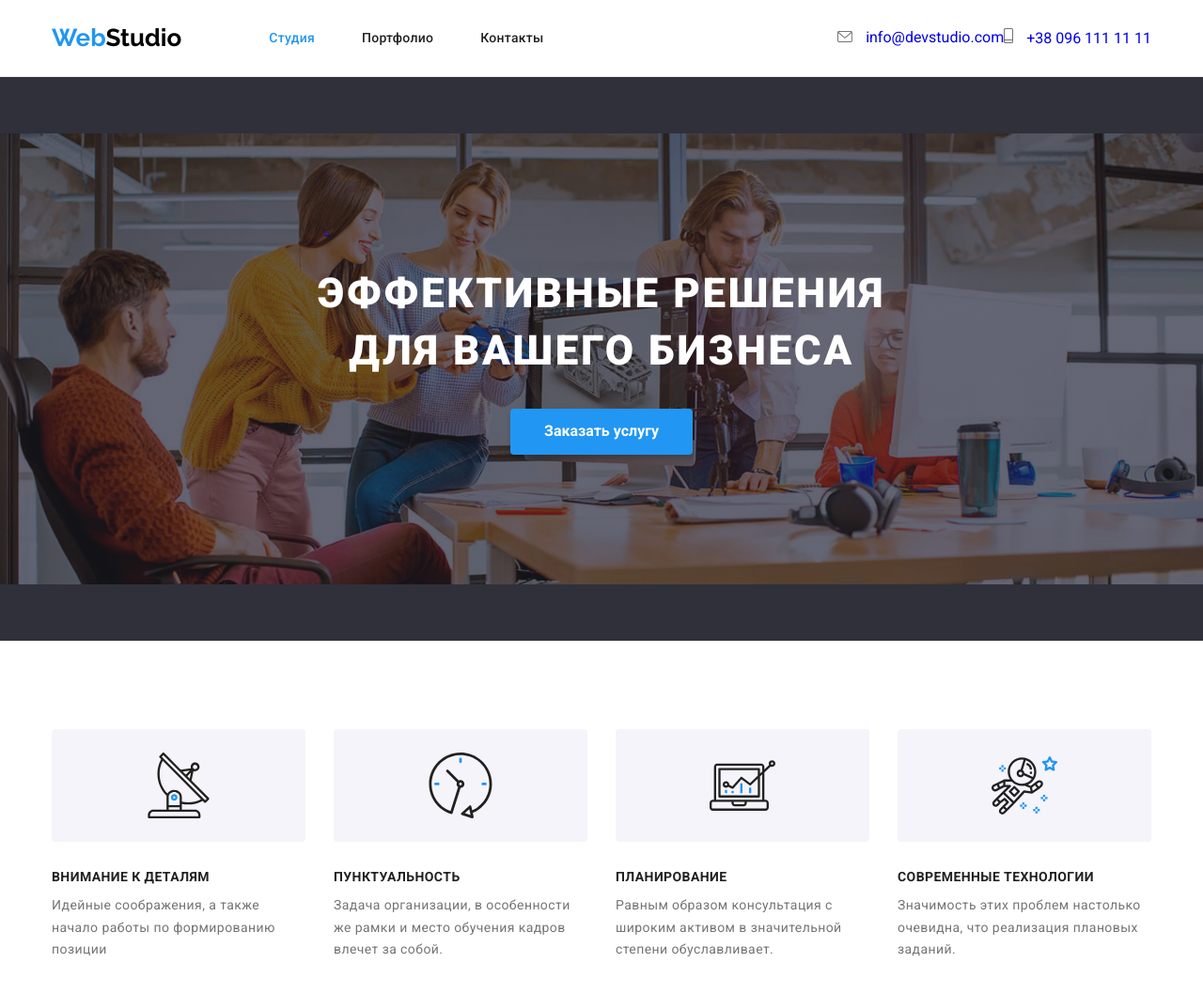
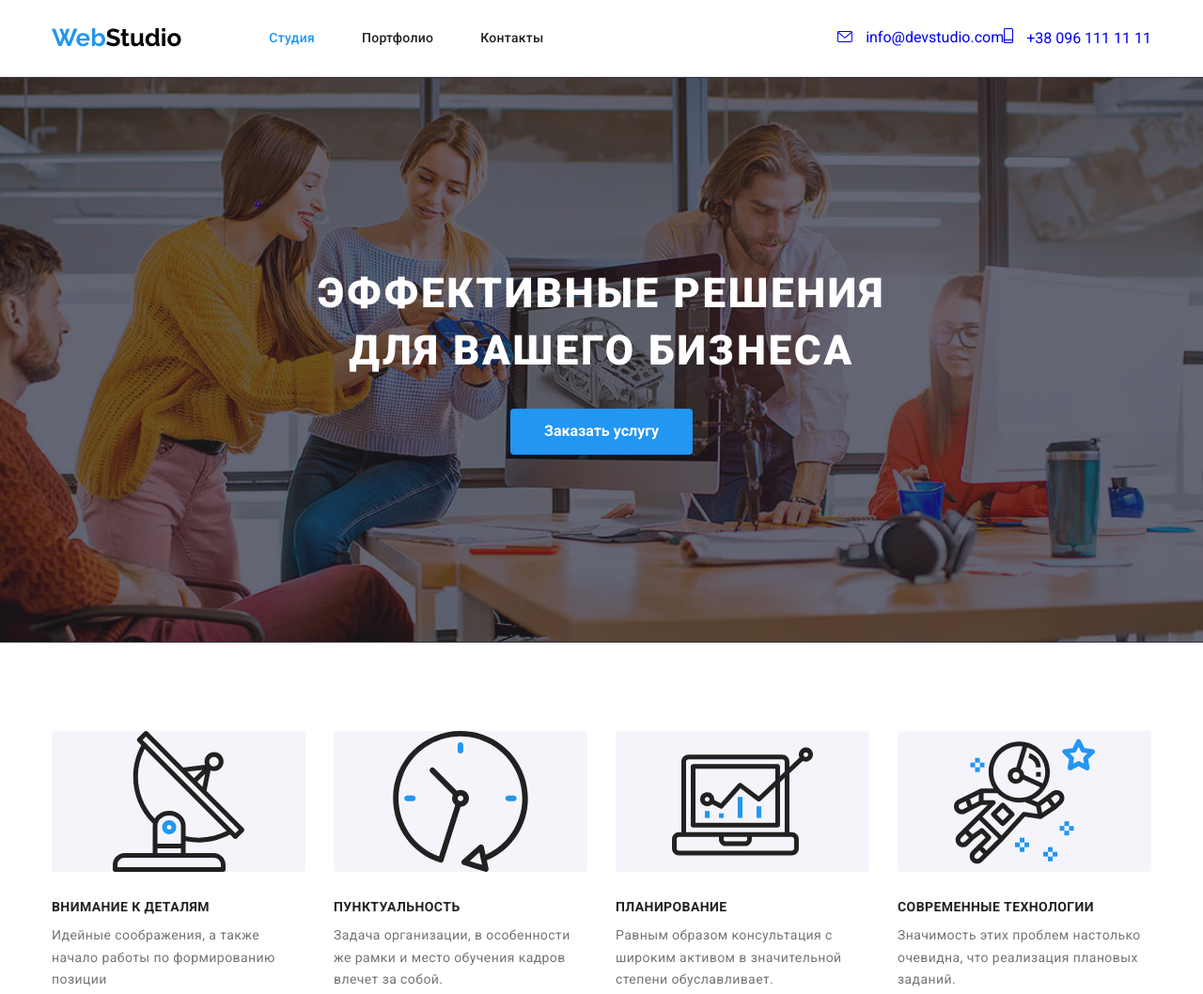
Before and after one commit to WebWinx/goit-markup-hw-04, a plain HTML site: page index.html in a window 1280 px wide. Shown: the top 1058 px of the page at 94% size. Drawn offline with nearby package versions, Linux system fonts and the light colour scheme.

Commit message:
fixed bugs in contacts, background and icons features

```diff
--- a/css/styles.css
+++ b/css/styles.css
@@ -173,7 +173,7 @@ header {
 }
 .header-icon-mail {
     margin-right: 10px;
-    fill: var(--color-text-description);
+    fill: currentColor;
     width: 16px;
     height: 12px;
 }
@@ -183,7 +183,7 @@ header {
 }
 .header-icon-phone {
     margin-right: 10px;
-    fill: var(--color-text-description);
+    fill: currentColor;
     width: 10px;
     height: 16px;
 }
@@ -227,16 +227,13 @@ header {
 }
 .overlay {
     max-width: 1600px;
-    height: 600px;
-    margin-left: auto;
-    margin-right: auto;
+    margin: 0 auto;
     padding: 200px 0px;
     background-image: linear-gradient(
             rgba(47, 48, 58, 0.4),
             rgba(47, 48, 58, 0.4)
         ),
         url(../images/imgoverlay.jpg);
-    background-size: contain;
     background-repeat: no-repeat;
     background-position: center;
 }
@@ -269,18 +266,12 @@ header {
     letter-spacing: 0.03em;
     line-height: 1.7;
 }
-.features-icon {
-    width: 70px;
-    height: 70px;
-}
 .features-icon-back {
     display: flex;
     justify-content: center;
     align-items: center;
     margin-bottom: 30px;
-    width: 270px;
-    height: 120px;
-    background-color: #f5f4fa;
+    background-color: var(--bg-color-team);
     border-radius: 4px;
 }
 
@@ -353,6 +344,9 @@ header {
     display: inline-flex;
     align-content: center;
 }
+. specialist-social-links {
+    margin-right: 10px;
+}
 .specialist-icon {
     width: 20px;
     height: 20px;
@@ -361,7 +355,6 @@ header {
     display: flex;
     align-items: center;
     justify-content: center;
-    margin-right: 10px;
     width: 44px;
     height: 44px;
     border-radius: 50%;
```
Also changed, not shown: portfolio.html (+2 -2 lines).
